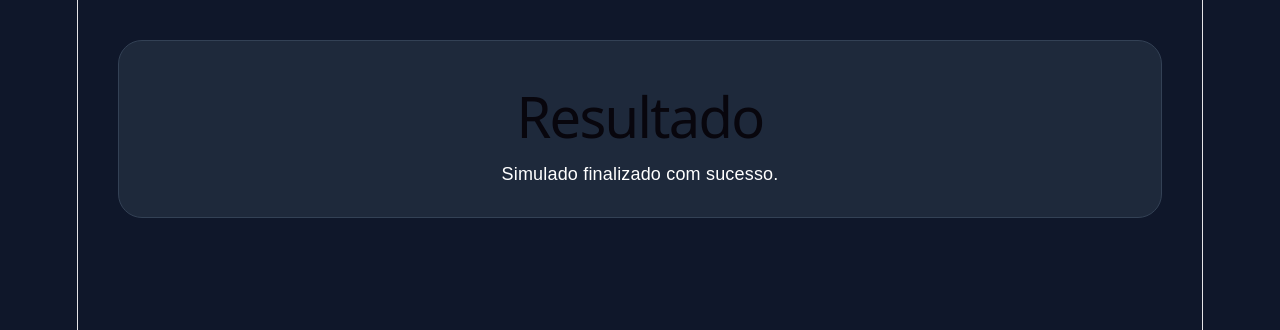
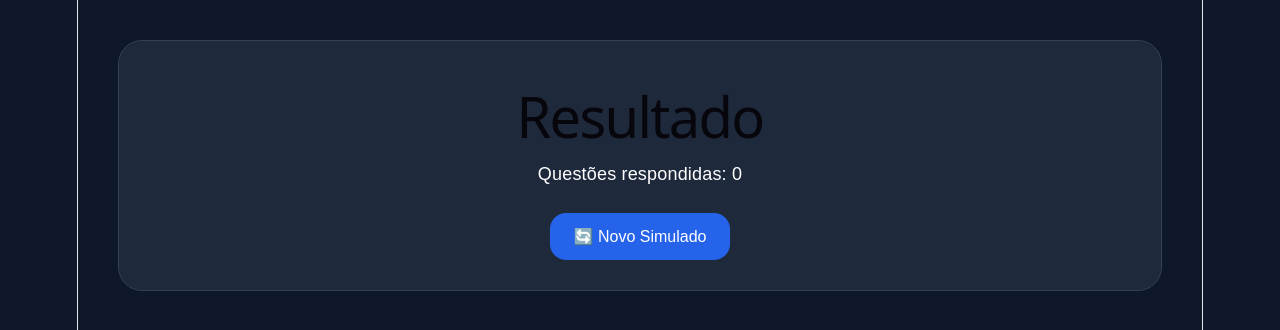
Before and after one commit to diego-penha/EstudoAI, a React app in the folder frontend/: page /resultado in a window 1280 px wide. Shown: the top 330 px of the page. Built offline with nearby package versions, Linux system fonts and the light colour scheme; the HTML template or start-up script is replaced by a standard one.

Commit message:
Fluxo completo até tela de resultado

```diff
--- a/frontend/src/pages/Resultado.jsx
+++ b/frontend/src/pages/Resultado.jsx
@@ -1,9 +1,16 @@
+import { useNavigate } from "react-router-dom";
+
 import {
-  useNavigate
-} from "react-router-dom";
+  obterResultado
+} from "../services/resultadoStore";
 
 export default function Resultado() {
 
+  const resultado =
+    obterResultado();
+
+  const navigate =
+    useNavigate();
 
   return (
     <div className="page">
@@ -17,8 +24,23 @@ export default function Resultado() {
           </h1>
 
           <p>
-            Simulado finalizado com sucesso.
+            Questões respondidas:
+            {" "}
+            {
+              resultado.respondidas || 0
+            }
           </p>
+
+          <br />
+
+          <button
+            className="btn"
+            onClick={() =>
+              navigate("/")
+            }
+          >
+            🔄 Novo Simulado
+          </button>
 
         </div>
 
--- a/frontend/src/pages/Simulado.jsx
+++ b/frontend/src/pages/Simulado.jsx
@@ -1,10 +1,13 @@
 import { useState } from "react";
-
 import { useNavigate } from "react-router-dom";
 
 import {
   obterQuestoes
 } from "../services/simuladoStore";
+
+import {
+  salvarResultado
+} from "../services/resultadoStore";
 
 
 export default function Simulado() {
@@ -62,12 +65,32 @@ export default function Simulado() {
 
   } else {
 
-    navigate(
-  "/resultado"
-);
+  console.log(
+    "RESPOSTAS:",
+    respostas
+  );
 
-  }
+  console.log(
+    "QUANTIDADE:",
+    Object.keys(
+      respostas
+    ).length
+  );
 
+  salvarResultado({
+
+    respondidas:
+      Object.keys(
+        respostas
+      ).length
+
+  });
+
+  navigate(
+    "/resultado"
+  );
+
+}
 }
 
   return (
--- /dev/null
+++ b/frontend/src/services/resultadoStore.js
@@ -0,0 +1,9 @@
+let resultado = {};
+
+export function salvarResultado(dados) {
+  resultado = dados;
+}
+
+export function obterResultado() {
+  return resultado;
+}
```
